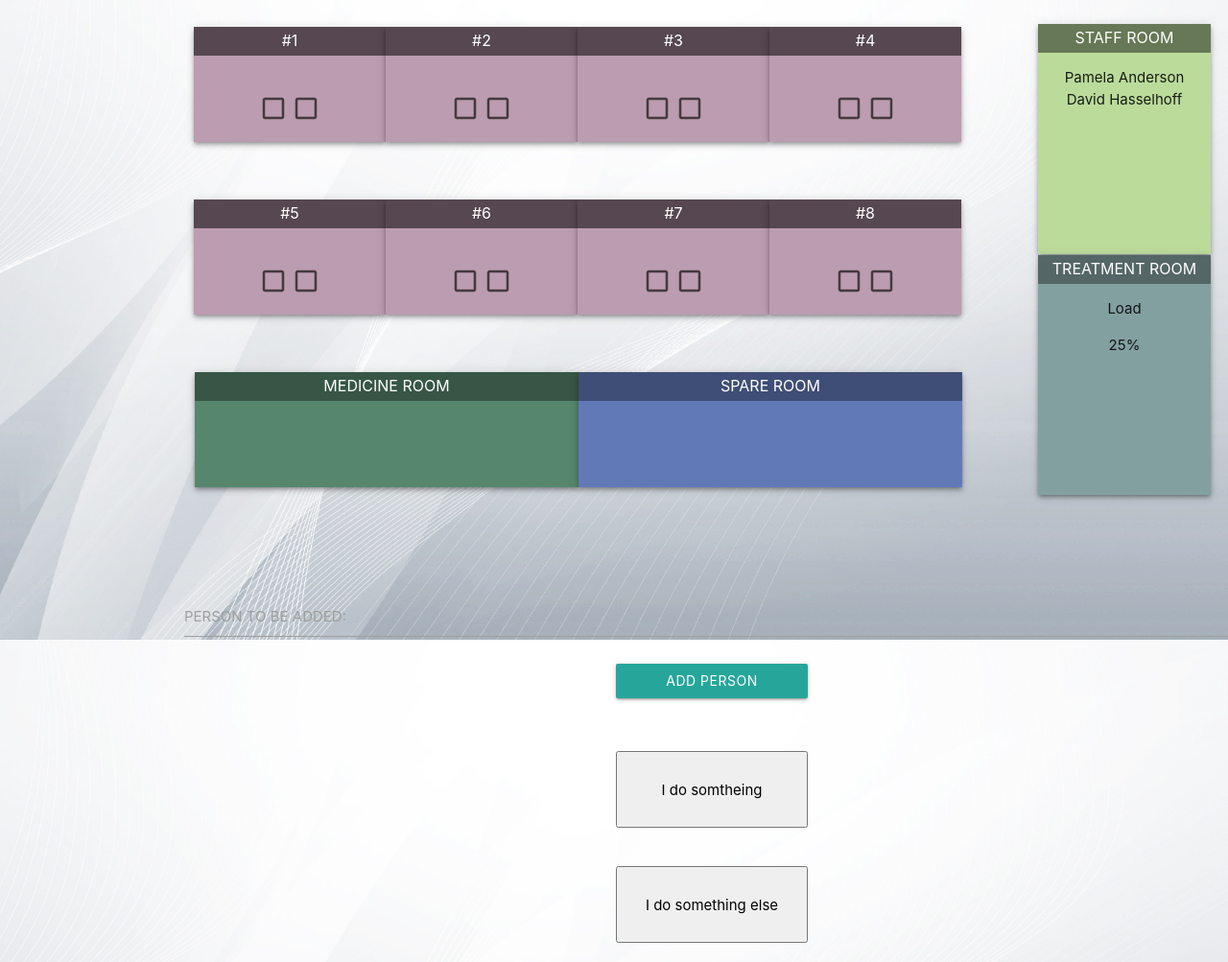
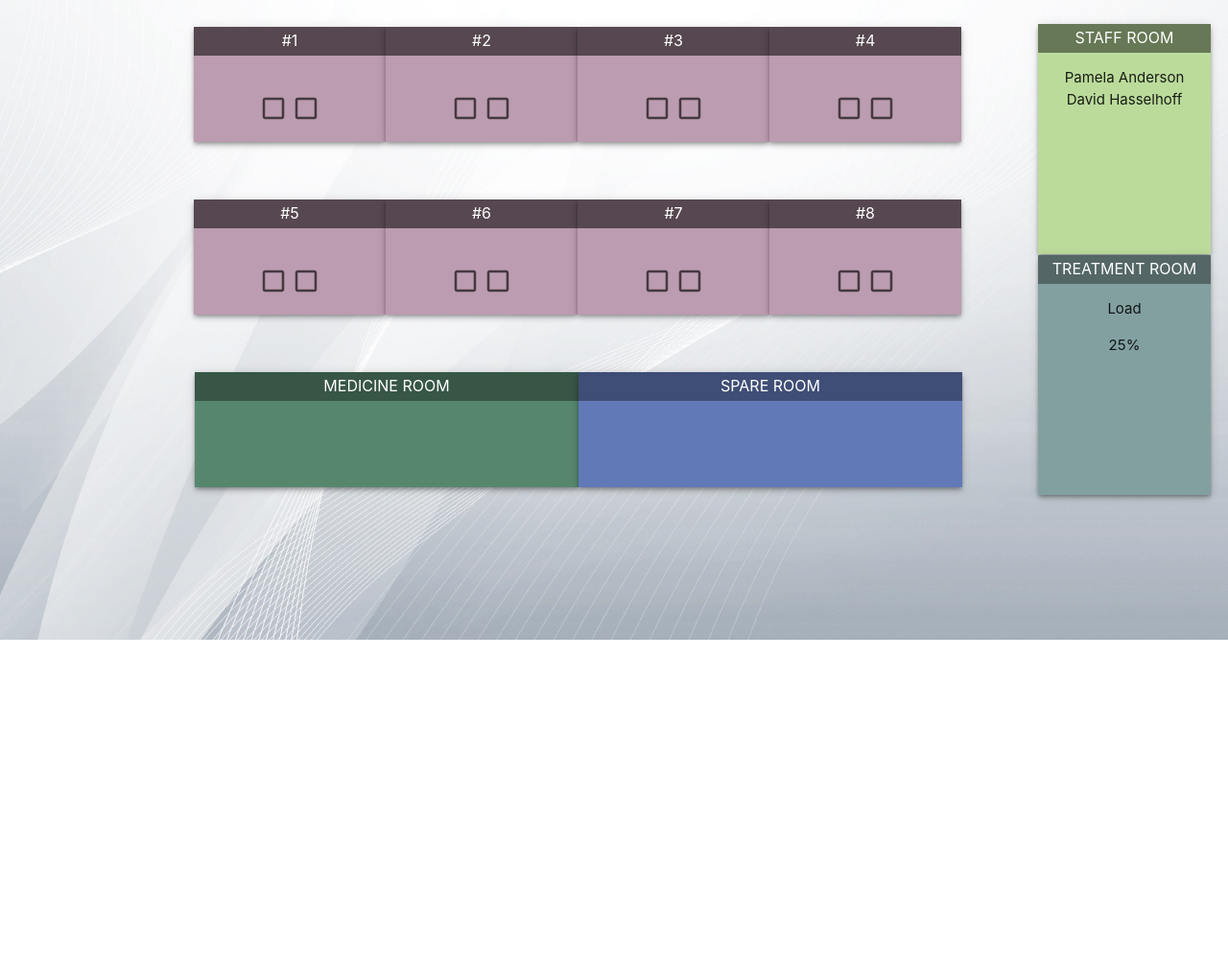
Before and after one commit to CSE-Hack-18/A1KEBS-GRP3, a website: page client/index.html in a window 1280 px wide. Shown: the part 133-1136 px from the top of the page at 96% size. After the commit the page ends 800 px from the top, so only its background shows below. Drawn offline with nearby package versions, Linux system fonts and the light colour scheme; no server answers.

Commit message:
remove button panel

```diff
--- a/client/index.html
+++ b/client/index.html
@@ -134,23 +134,6 @@
                 </div>
             </div>
         </div>
-        <div class="panel">
-            <ul>
-                <li>
-                    <div class="input-field">
-                        <input id="input-personal-number" type="text">
-                        <label for="input-personal-number">Person to be added:</label>
-                        <button type="button" id="btn-add-person" name="btn-add-person" class="btn">Add person</button>
-                    </div>
-                </li>
-                <li>
-                    <button type="button" id="button1" name="button">I do somtheing</button>
-                </li>
-                <li>
-                    <button type="button" id="button2" name="button">I do something else</button>
-                </li>
-            </ul>
-        </div>
     </div>
 
     <!-- Modal for rooms -->
--- a/client/index.js
+++ b/client/index.js
@@ -3,14 +3,6 @@ console.log('index javascript working');
 $(function(){
 	// initialize modal
 	$('.modal').modal();
-
-	$('#button1').on('click', () => {
-
-	})
-
-	$('#button2').on('click', () => {
-		$('#modal-room').modal('open');
-	})
 
 	$('.room').on('click', (event) => {
 		var room = event.target.children[0].textContent;
@@ -27,11 +19,6 @@ $(function(){
 	$('.staff-room').on('click', (event) => {
 		$('#modal-staff-room').modal('open');
 	})
-
-    $("#btn-add-person").click(function(){
-       var number = $("#input-personal-number").val();
-        addPersonToBed(number);
-    });
 });
 
 // add OR remove
```
